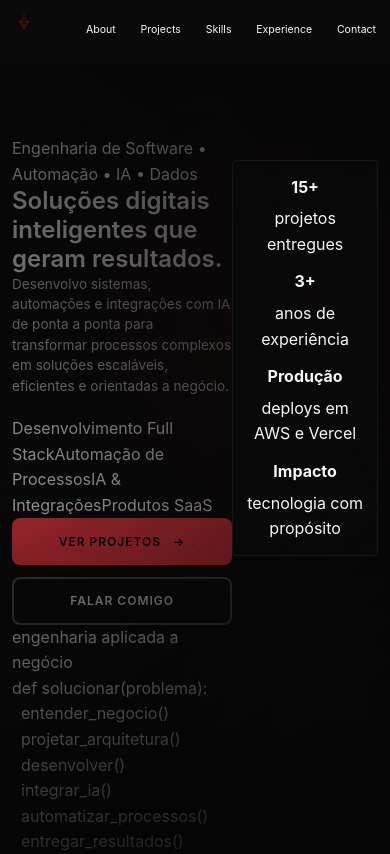
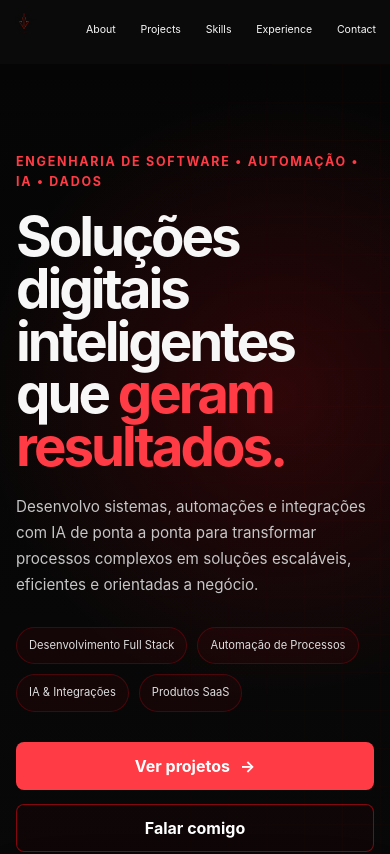
Before and after one commit to RafaelCirn3/Portifolio, an Angular app in the folder front/: page / in a window 390 px wide. Shown: the top 854 px of the page. Built offline with nearby package versions, Linux system fonts and the light colour scheme.

Commit message:
style: aplica identidade preto e vermelho ao novo hero

```diff
--- a/front/src/app/components/hero.component.css
+++ b/front/src/app/components/hero.component.css
@@ -1,291 +1,204 @@
 .hero {
   position: relative;
   min-height: 100dvh;
-  height: auto;
-  display: flex;
-  align-items: center;
-  justify-content: flex-start;
+  padding: clamp(110px, 12vh, 150px) clamp(24px, 7vw, 110px) 48px;
+  background: #050505;
+  color: var(--color-text-primary);
   overflow: hidden;
-  background-color: var(--color-bg-primary);
-  padding: max(clamp(60px, 8vh, 100px), var(--safe-area-top, 0px)) max(var(--spacing-lg), var(--safe-area-right, 0px)) max(clamp(120px, 16vh, 180px), var(--safe-area-bottom, 0px)) max(clamp(20px, 12%, 150px), var(--safe-area-left, 0px));
 }
 
 .hero-background {
   position: absolute;
   inset: 0;
-  z-index: 0;
   background:
-    linear-gradient(120deg, rgba(11, 11, 11, 0.2), rgba(11, 11, 11, 0.9)),
-    radial-gradient(circle at 72% 28%, rgba(255, 59, 69, 0.16), transparent 34%),
-    radial-gradient(circle at 88% 72%, rgba(255, 255, 255, 0.08), transparent 24%);
-  filter: brightness(0.6) contrast(1.1);
+    radial-gradient(circle at 72% 24%, rgba(229, 9, 20, 0.18), transparent 28%),
+    radial-gradient(circle at 15% 82%, rgba(229, 9, 20, 0.08), transparent 24%),
+    linear-gradient(180deg, #050505 0%, #080808 62%, #0b0b0b 100%);
 }
 
-.hero-background::after {
+.hero-background::before {
   content: '';
   position: absolute;
   inset: 0;
-  background: linear-gradient(to bottom, rgba(11, 11, 11, 0.4) 0%, transparent 20%, transparent 80%, var(--color-bg-primary));
+  opacity: .22;
+  background-image:
+    linear-gradient(rgba(229, 9, 20, .12) 1px, transparent 1px),
+    linear-gradient(90deg, rgba(229, 9, 20, .12) 1px, transparent 1px);
+  background-size: 38px 38px;
+  mask-image: linear-gradient(to left, rgba(0,0,0,.85), transparent 72%);
 }
 
-.hero-content {
+.hero-shell {
   position: relative;
   z-index: 2;
-  max-width: 800px;
-  width: 100%;
-  display: flex;
-  flex-direction: column;
-  gap: clamp(1rem, 3vh, 2rem);
+  max-width: 1320px;
+  margin: 0 auto;
+  display: grid;
+  grid-template-columns: minmax(0, 1.35fr) minmax(320px, .65fr);
+  gap: clamp(40px, 7vw, 110px);
+  align-items: center;
 }
 
-.hero-text { margin-bottom: clamp(1rem, 3vh, var(--spacing-2xl)); }
+.hero-copy { max-width: 780px; }
 
-.hero-subtitle {
-  font-size: clamp(0.65rem, 1.8vw, 0.9rem);
+.eyebrow {
+  display: inline-block;
+  margin-bottom: 18px;
   color: var(--color-accent);
-  font-weight: 600;
-  margin: 0 0 var(--spacing-md) 0;
-  letter-spacing: 0;
+  font-size: .78rem;
+  font-weight: 700;
+  letter-spacing: .14em;
   text-transform: uppercase;
 }
 
-.hero-title {
-  font-size: clamp(2rem, 7vw, 5.5rem);
-  font-weight: 400;
-  color: var(--color-text-primary);
-  margin: 0 0 clamp(1rem, 2vh, var(--spacing-lg)) 0;
-  letter-spacing: 0;
-  line-height: 1.1;
-  text-transform: uppercase;
-  word-break: break-word;
+.hero h1 {
+  margin: 0;
+  max-width: 760px;
+  font-size: clamp(3rem, 6vw, 6.5rem);
+  line-height: .96;
+  letter-spacing: -.055em;
+  font-weight: 750;
 }
 
-.hero-divider-text {
-  display: flex;
-  align-items: center;
-  gap: var(--spacing-md);
-  margin-bottom: var(--spacing-md);
+.hero h1 span { color: var(--color-accent); }
+
+.hero-description {
+  max-width: 680px;
+  margin: 28px 0 0;
+  color: var(--color-text-secondary);
+  font-size: clamp(1rem, 1.5vw, 1.17rem);
+  line-height: 1.72;
 }
 
-.hero-divider-text span {
-  font-size: clamp(0.65rem, 1.5vw, 0.85rem);
-  color: #ccc;
-  text-transform: uppercase;
-  letter-spacing: 0;
+.hero-pill-row {
+  display: flex;
+  flex-wrap: wrap;
+  gap: 10px;
+  margin-top: 28px;
 }
 
-.divider-line {
-  flex-shrink: 0;
-  height: 1px;
-  background: var(--color-accent);
-  width: clamp(30px, 5vw, 50px);
-}
-
-.hero-description {
-  font-size: clamp(0.875rem, 2vw, 1rem);
-  color: var(--color-text-secondary);
-  line-height: 1.8;
-  margin-bottom: clamp(1rem, 3vh, var(--spacing-2xl));
-  max-width: 600px;
+.hero-pill-row span {
+  padding: 9px 12px;
+  border: 1px solid rgba(229, 9, 20, .25);
+  border-radius: 999px;
+  background: rgba(229, 9, 20, .06);
+  color: #ddd;
+  font-size: .76rem;
 }
 
 .hero-actions {
   display: flex;
-  gap: clamp(0.75rem, 2vw, var(--spacing-lg));
   flex-wrap: wrap;
-  align-items: center;
+  gap: 14px;
+  margin-top: 30px;
 }
 
 .btn {
+  min-height: 48px;
   display: inline-flex;
   align-items: center;
   justify-content: center;
-  gap: var(--spacing-sm);
-  padding: clamp(0.75rem, 1.5vh, 1rem) clamp(1.25rem, 2vw, 2rem);
-  font-size: clamp(0.75rem, 1.5vw, 0.9rem);
-  font-weight: 600;
-  letter-spacing: 1px;
-  text-transform: uppercase;
-  cursor: pointer;
-  transition: all var(--transition-base);
+  gap: 10px;
+  padding: 0 20px;
+  border-radius: 8px;
+  border: 1px solid transparent;
   text-decoration: none;
-  border: 2px solid;
-  min-height: 44px;
-  min-width: 44px;
-  border-radius: var(--radius-md);
+  font-weight: 700;
+  transition: .2s ease;
 }
 
-.btn-primary {
-  background: var(--color-accent);
-  color: #080808;
-  border-color: var(--color-accent);
+.btn-primary { background: var(--color-accent); color: white; }
+.btn-primary:hover { background: #b80710; transform: translateY(-2px); }
+.btn-secondary { border-color: rgba(229, 9, 20, .55); color: white; background: rgba(229, 9, 20, .03); }
+.btn-secondary:hover { border-color: var(--color-accent); color: var(--color-accent); }
+
+.hero-panel {
+  position: relative;
+  padding: 24px;
+  border: 1px solid rgba(255,255,255,.08);
+  border-radius: 18px;
+  background: linear-gradient(180deg, rgba(18,18,18,.92), rgba(10,10,10,.94));
+  box-shadow: 0 30px 80px rgba(0,0,0,.35), inset 0 1px rgba(255,255,255,.03);
 }
 
-.btn-primary:hover {
-  background: #b80710;
-  border-color: #b80710;
-  transform: translateY(-2px);
+.hero-panel::before {
+  content: '';
+  position: absolute;
+  inset: -1px;
+  border-radius: inherit;
+  background: linear-gradient(130deg, rgba(229,9,20,.28), transparent 34%, transparent 70%, rgba(229,9,20,.14));
+  z-index: -1;
 }
 
-.btn-secondary {
-  background: transparent;
-  color: var(--color-text-primary);
-  border-color: rgba(255, 255, 255, 0.3);
+.panel-status {
+  display: flex;
+  gap: 9px;
+  align-items: center;
+  padding-bottom: 17px;
+  border-bottom: 1px solid rgba(255,255,255,.07);
+  color: #ddd;
+  font-size: .78rem;
 }
 
-.btn-secondary:hover {
-  border-color: var(--color-accent);
-  color: var(--color-accent);
-  background: rgba(229, 9, 20, 0.05);
-  transform: translateY(-2px);
+.panel-status span {
+  width: 8px;
+  height: 8px;
+  border-radius: 50%;
+  background: var(--color-accent);
+  box-shadow: 0 0 14px rgba(229,9,20,.8);
 }
 
-.hero-scroll {
-  position: absolute;
-  bottom: clamp(1rem, 3vh, var(--spacing-2xl));
-  left: clamp(1rem, 10%, 150px);
-  display: flex;
-  flex-direction: column;
-  align-items: center;
-  gap: var(--spacing-md);
-  opacity: 0.6;
-  animation: fadeIn 0.8s ease-out 0.5s both;
-  z-index: 1;
+.code-block {
+  margin: 21px 0;
+  color: #cfcfcf;
+  font: 500 .78rem/1.75 ui-monospace, SFMono-Regular, Menlo, Monaco, Consolas, monospace;
 }
 
-.hero-scroll span {
-  font-size: clamp(0.6rem, 1.2vw, 0.8rem);
-  letter-spacing: 2px;
-  text-transform: uppercase;
-  color: var(--color-text-secondary);
-}
-
-.scroll-indicator {
-  width: 1px;
-  height: 30px;
-  background: var(--color-accent);
-  animation: pulse 1.5s ease-in-out infinite;
-}
+.code-keyword { color: var(--color-accent); }
+.panel-note { color: #777; font: .72rem/1.5 ui-monospace, monospace; }
 
 .hero-stats {
-  position: absolute;
-  bottom: clamp(1rem, 2vh, 2rem);
-  right: clamp(1rem, 5%, 50px);
-  display: flex;
-  gap: clamp(1rem, 2vw, 2rem);
-  background: rgba(11, 11, 11, 0.7);
-  backdrop-filter: blur(calc(10px * var(--enable-blur)));
-  border: 1px solid rgba(255, 255, 255, 0.05);
-  padding: clamp(1rem, 1.5vh, 1.5rem) clamp(1rem, 2vw, 2.5rem);
-  border-radius: 4px;
-  z-index: 1;
-  max-width: 95vw;
+  position: relative;
+  z-index: 2;
+  max-width: 1320px;
+  margin: clamp(52px, 9vh, 86px) auto 0;
+  display: grid;
+  grid-template-columns: repeat(4, 1fr);
+  border: 1px solid rgba(255,255,255,.08);
+  border-radius: 16px;
+  background: rgba(14,14,14,.78);
+  backdrop-filter: blur(12px);
 }
 
 .stat-item {
+  padding: 20px 24px;
   display: flex;
-  align-items: center;
-  gap: clamp(0.75rem, 1.5vw, 1rem);
+  flex-direction: column;
+  gap: 5px;
+  border-right: 1px solid rgba(255,255,255,.07);
+}
+.stat-item:last-child { border-right: 0; }
+.stat-item strong { font-size: clamp(1.1rem, 2vw, 1.55rem); color: white; }
+.stat-item span { color: #888; font-size: .78rem; }
+
+@media (max-width: 960px) {
+  .hero { padding-top: 105px; }
+  .hero-shell { grid-template-columns: 1fr; }
+  .hero-panel { max-width: 640px; }
+  .hero-stats { grid-template-columns: repeat(2, 1fr); }
+  .stat-item:nth-child(2) { border-right: 0; }
+  .stat-item:nth-child(-n+2) { border-bottom: 1px solid rgba(255,255,255,.07); }
 }
 
-.stat-icon {
-  color: var(--color-accent);
-  font-size: 1.2rem;
-  font-weight: bold;
-  width: 40px;
-  min-width: 40px;
-  height: 40px;
-  min-height: 40px;
-  display: flex;
-  align-items: center;
-  justify-content: center;
-  border: 1px solid rgba(229, 9, 20, 0.3);
-  background: rgba(229, 9, 20, 0.05);
-  border-radius: 4px;
+@media (max-width: 560px) {
+  .hero { padding: 88px 16px 30px; }
+  .hero h1 { font-size: clamp(2.7rem, 14vw, 4.2rem); }
+  .hero-description { margin-top: 22px; font-size: .95rem; }
+  .hero-pill-row span { font-size: .7rem; }
+  .hero-actions { flex-direction: column; }
+  .btn { width: 100%; }
+  .hero-panel { padding: 18px; }
+  .code-block { font-size: .69rem; overflow-x: auto; }
+  .hero-stats { grid-template-columns: 1fr 1fr; margin-top: 40px; }
+  .stat-item { padding: 16px; }
 }
-
-.stat-icon svg {
-  width: 20px;
-  height: 20px;
-  stroke-width: 2;
-}
-
-.stat-info h4 {
-  font-size: clamp(0.85rem, 1.5vw, 1rem);
-  color: var(--color-text-primary);
-  margin: 0;
-  font-weight: 700;
-}
-
-.stat-info span {
-  font-size: clamp(0.65rem, 1vw, 0.8rem);
-  color: var(--color-text-secondary);
-}
-
-@keyframes fadeIn {
-  from { opacity: 0; }
-  to { opacity: 0.6; }
-}
-
-@keyframes pulse {
-  0% { transform: scaleY(1); }
-  50% { transform: scaleY(0.5); }
-  100% { transform: scaleY(1); }
-}
-
-@media (max-width: 1024px) {
-  .hero-stats { gap: 1rem; padding: 1rem; }
-  .stat-item { gap: 0.75rem; }
-  .stat-icon { width: 35px; height: 35px; min-width: 35px; min-height: 35px; }
-  .stat-icon svg { width: 18px; height: 18px; }
-}
-
-@media (max-width: 768px) {
-  .hero {
-    justify-content: center;
-    align-items: flex-start;
-    padding-top: max(80px, var(--safe-area-top, 0px));
-    padding-left: var(--spacing-md);
-    padding-right: var(--spacing-md);
-    padding-bottom: var(--spacing-lg);
-  }
-
-  .hero-background { background: radial-gradient(circle at 70% 30%, rgba(229, 9, 20, 0.04)); filter: brightness(0.4); }
-  .hero-background::after { background: linear-gradient(to bottom, rgba(11, 11, 11, 0.6), rgba(11, 11, 11, 0.3) 30%, transparent 50%, rgba(11, 11, 11, 0.8)); }
-
-  .hero-content { gap: 1.5rem; margin-top: clamp(1rem, 5vh, 2rem); max-width: 640px; }
-  .hero-text { margin-bottom: 1.5rem; }
-  .hero-subtitle { font-size: 0.75rem; letter-spacing: 1.5px; margin: 0 0 0.75rem 0; }
-  .hero-title { font-size: clamp(2.4rem, 12vw, 4rem); letter-spacing: 0; margin: 0 0 1rem 0; }
-  .hero-divider-text { display: none; }
-  .hero-description { font-size: 0.9rem; line-height: 1.6; margin-bottom: 1.5rem; }
-  .hero-actions { gap: 0.75rem; flex-direction: column; width: 100%; }
-  .btn { width: 100%; padding: 0.875rem 1rem; font-size: 0.8rem; }
-  .hero-scroll { display: none; }
-  .hero-stats { position: relative; bottom: auto; right: auto; gap: 0.75rem; margin-top: 2rem; width: 100%; max-width: 100%; flex-direction: row; padding: 1rem; justify-content: space-around; flex-wrap: wrap; }
-  .stat-item { gap: 0.5rem; flex-direction: column; align-items: center; text-align: center; }
-  .stat-icon { width: 38px; height: 38px; min-width: 38px; min-height: 38px; }
-  .stat-info span { display: none; }
-}
-
-@media (max-width: 480px) {
-  .hero { padding-top: max(72px, var(--safe-area-top, 0px)); padding-left: var(--spacing-sm); padding-right: var(--spacing-sm); }
-  .hero-content { gap: 1.25rem; margin-top: 1rem; }
-  .hero-text { margin-bottom: 1rem; }
-  .hero-subtitle { font-size: 0.7rem; margin: 0 0 0.75rem 0; }
-  .hero-title { font-size: clamp(2.1rem, 13vw, 3rem); margin: 0 0 0.75rem 0; }
-  .hero-description { font-size: 0.85rem; margin-bottom: 1.25rem; line-height: 1.5; }
-  .btn { font-size: 0.75rem; padding: 0.75rem 0.875rem; }
-  .hero-stats { gap: 0.75rem; padding: 0.85rem; margin-top: 1.5rem; }
-  .stat-item { gap: 0.375rem; }
-  .stat-icon { width: 32px; height: 32px; min-width: 32px; min-height: 32px; }
-  .stat-icon svg { width: 16px; height: 16px; }
-  .stat-info h4 { font-size: 0.75rem; }
-}
-
-@media (max-width: 360px) {
-  .hero { padding-left: var(--spacing-xs); padding-right: var(--spacing-xs); }
-  .hero-subtitle { font-size: 0.65rem; letter-spacing: 1px; }
-  .hero-title { font-size: clamp(1.95rem, 12vw, 2.4rem); letter-spacing: 0; }
-  .hero-description { font-size: 0.8rem; }
-}
```
